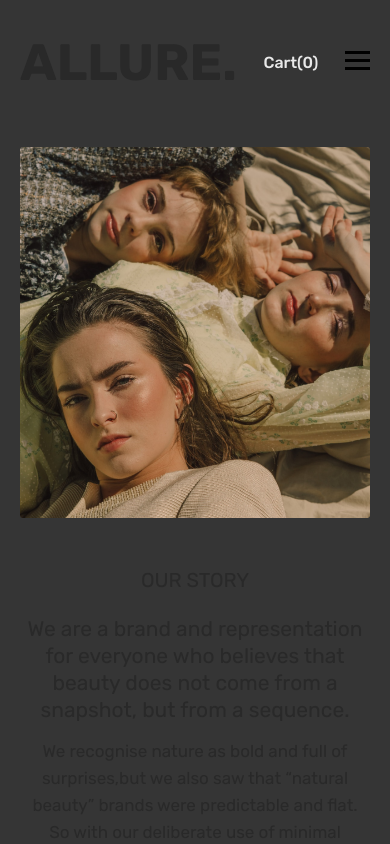
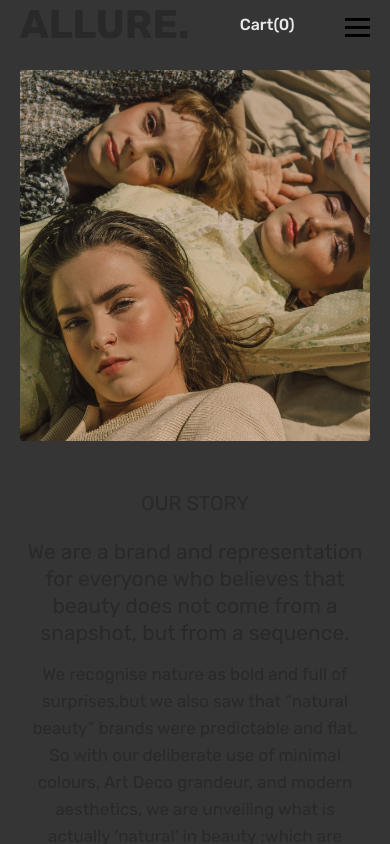
Before and after one commit to PrimoCrypt/skincare-ecommerce, a Vue app: page /about in a window 390 px wide. Shown: the top 844 px of the page. Built offline with nearby package versions, Linux system fonts and the light colour scheme.

Commit message:
Worked on the navbar

```diff
--- a/src/components/NavBar.vue
+++ b/src/components/NavBar.vue
@@ -6,7 +6,7 @@
                 <router-link to="/">Home</router-link>
                 <router-link to="/products">Products</router-link>
                 <span>Sale</span>
-                <router-link to="">Blog</router-link>
+                <router-link to="/#blogViewComp">Blog</router-link>
                 <router-link to="/about">About Us</router-link>
             </div>
             <span>
@@ -27,9 +27,11 @@
                 </button>
                 <div class="nav-links" :class="{ show: isMenuOpen }">
                     <router-link to="/">Home</router-link>
+                    <hr>
                     <router-link to="/products">Products</router-link>
-                    <span>Sale</span>
+                    <hr>
                     <router-link to="/blog">Blog</router-link>
+                    <hr>
                     <router-link to="/about">About Us</router-link>
                 </div>
             </div>
@@ -68,24 +70,41 @@ import { pageNameHeader, totalCartItems } from '@/pageData.js';
 </script>
 
 <style scoped>
+hr{
+    color: black;
+    width: 90%;
+    margin: 0 0 0 5px;
+}
+.totalNavBar{
+    position: relative;
+}
+.whole-harmburger-menu{
+    position: relative;
+    top: 18px;
+
+}
 .navbar {
     display: flex;
     align-items: center;
     flex-direction: row;
     justify-content: space-between;
-    height: 15vh;
+    height: 50px;
+    position: relative;
+    top: 0px;
 }
 
+.whole-harmburger-menu{
+    align-self: start;
+}
 
 .nav-link-center {
     width: 100%;
 
 }
 
-/* nav h1 {
-    float: left;
-    width: 120px;
-} */
+.navbar h1 {
+    margin: 0;
+}
 
 .nav-link{
     margin: 0 20px;
@@ -123,6 +142,12 @@ import { pageNameHeader, totalCartItems } from '@/pageData.js';
 
 
 @media (max-width: 700px) {
+    .navbar{
+        height: 50px
+    }
+    .navbar h1{
+        font-size: 2.5rem;
+    }
     /* .whole-harmburger-menu{
         align-self:baseline;
     } */
@@ -143,11 +168,7 @@ import { pageNameHeader, totalCartItems } from '@/pageData.js';
         margin-bottom: 5px;
         background-color: #000;
     }
-    .nav-links {
-        display: flex;
-        flex-direction: column;
-        align-items: center;
-    }
+
     .nav-links a, .nav-links span {
         margin: 10px 0;
         text-decoration: none;
@@ -160,14 +181,18 @@ import { pageNameHeader, totalCartItems } from '@/pageData.js';
     /* Hide the navigation links by default */
     .nav-links {
         display: none;
+        position: absolute;
+
     }
     /* Show the navigation links when the menu is open */
     .nav-links.show {
         display: flex;
         flex-direction: column;
-        background-color: white;
+        background-color: #dddddd6e;
         width: 100px;
-        position: relative;
+        position: absolute;
+        right: 0px;
+        border-radius:10px;
     }
 
 }
--- a/src/views/HomeView.vue
+++ b/src/views/HomeView.vue
@@ -26,8 +26,8 @@
         <div class="homeNecessities">
             <Necessities />
         </div>
-        <div class="blogView">
-            <BlogView />
+        <div class="blogView" id="blogViewComp">
+            <BlogView/>
         </div>
     </div>
     <Footer />
```
